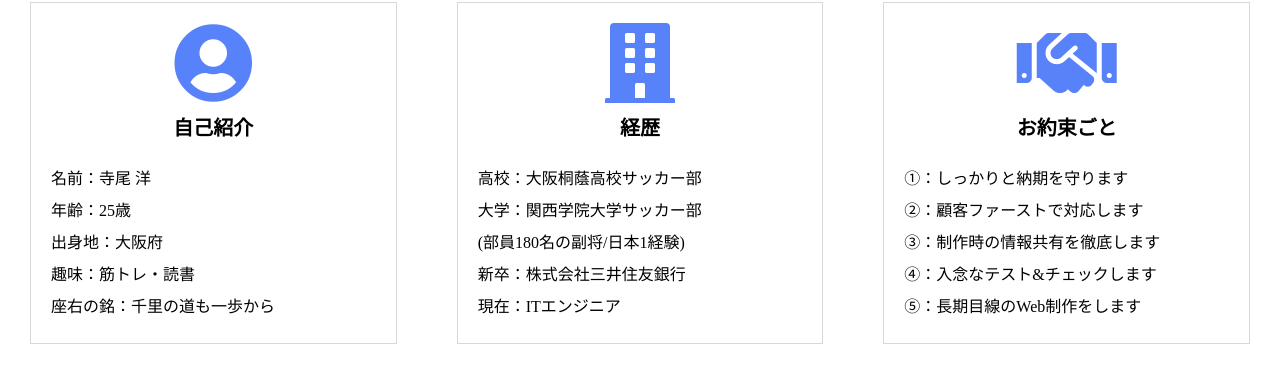
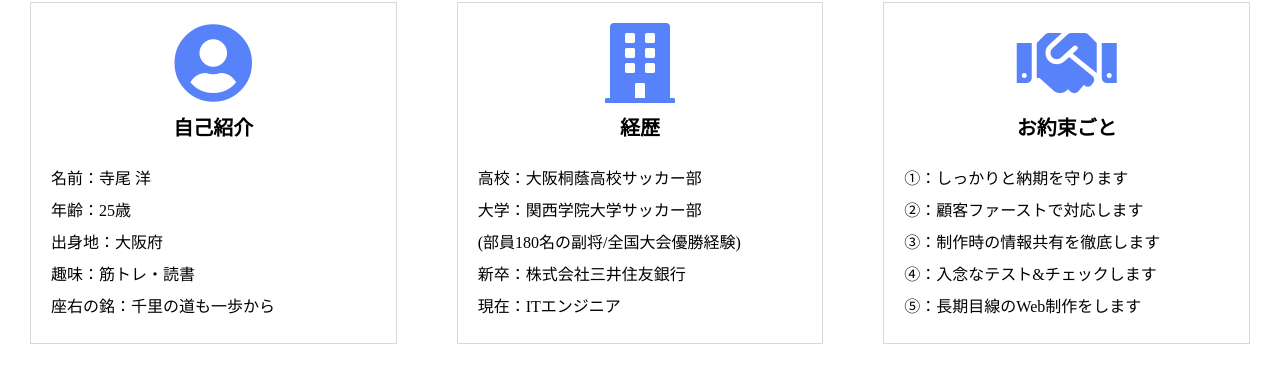
Before and after one commit to HiroTerao/hero_design, a plain HTML site: page index.html in a window 1280 px wide. Shown: the part 1242-1615 px from the top of the page. Drawn offline with nearby package versions, Linux system fonts and the light colour scheme.

Commit message:
Update index.html

```diff
--- a/index.html
+++ b/index.html
@@ -113,7 +113,7 @@
                                 <p>
                                    高校：大阪桐蔭高校サッカー部<br>
                                    大学：関西学院大学サッカー部<br>
-                                   (部員180名の副将/日本1経験)<br>
+                                   (部員180名の副将/全国大会優勝経験)<br>
                                    新卒：株式会社三井住友銀行<br>
                                    現在：ITエンジニア
                                 </p>
```
